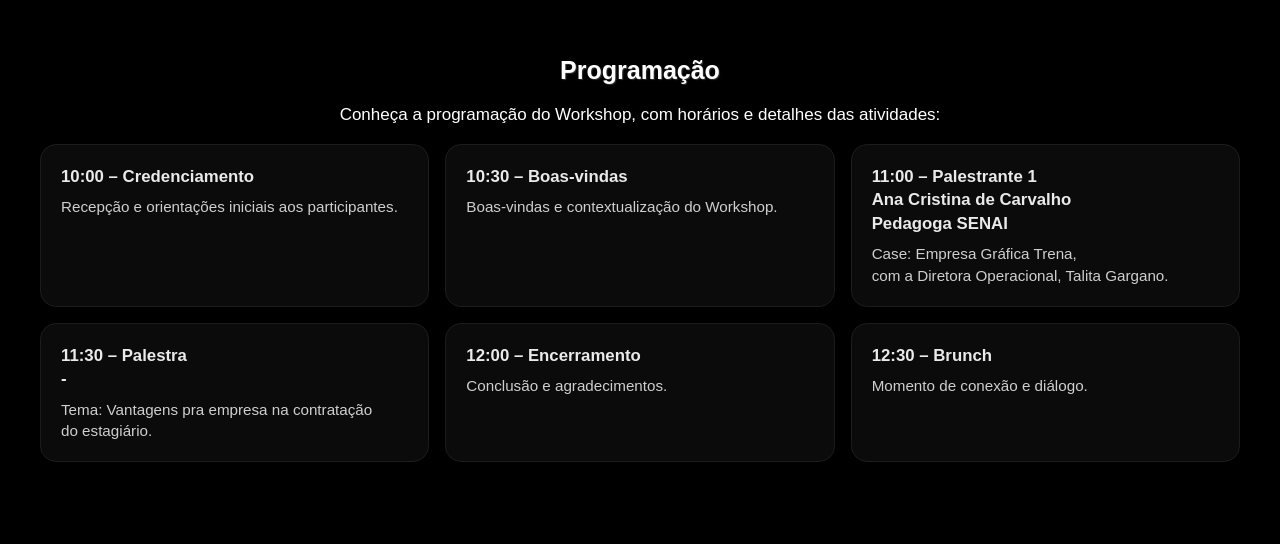
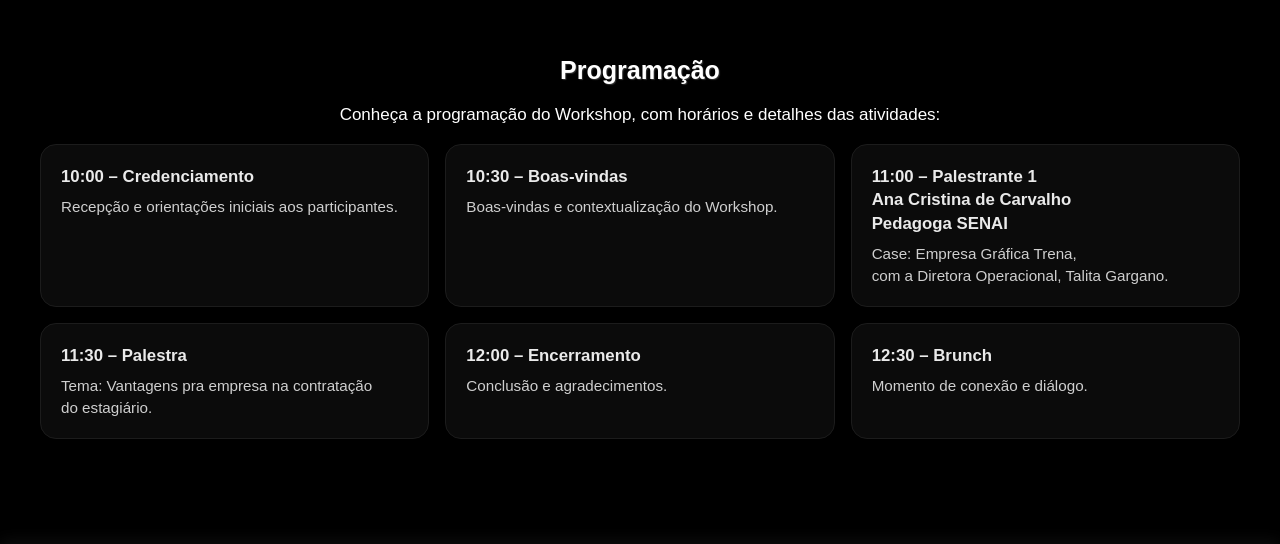
Before and after one commit to NucleoEaDSenai/Workshop, a plain HTML site: page index.html in a window 1280 px wide. Shown: the part 2468-3012 px from the top of the page. Drawn offline with Linux system fonts and the light colour scheme; a web font is replaced by a local one.

Commit message:
Update index.html

```diff
--- a/index.html
+++ b/index.html
@@ -282,7 +282,7 @@
             <p>Case: Empresa Gráfica Trena, <br>com a Diretora Operacional, Talita Gargano.</p>
           </article>
           <article class="card">
-            <h3>11:30 – Palestra<br> -</h3>
+            <h3>11:30 – Palestra</h3>
             <p>Tema: Vantagens pra empresa na contratação<br> do estagiário.</p>
           </article>
           <article class="card">
```
